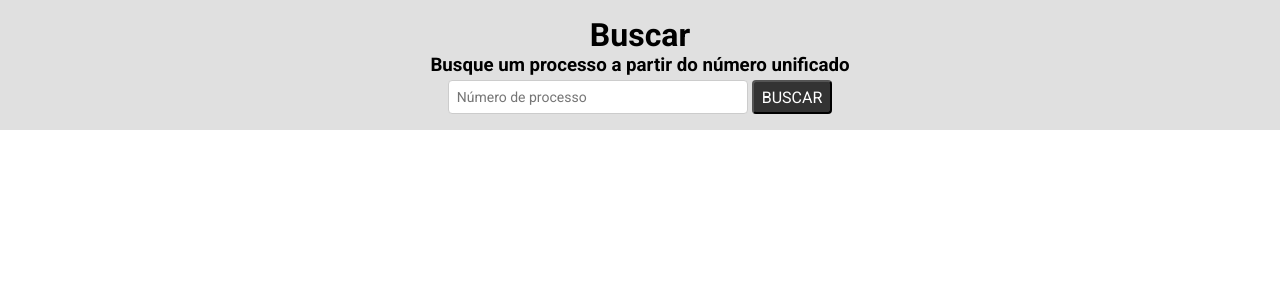
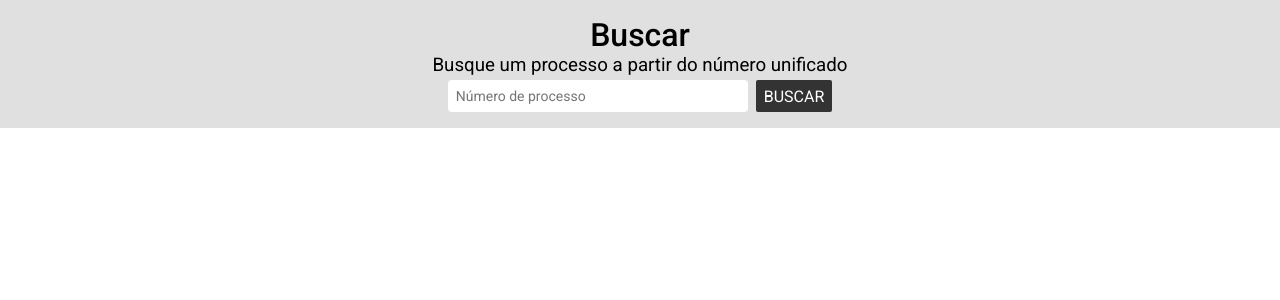
Before and after one commit to fnacarellidev/challenge-jbr, a React (Create React App) app in the folder frontend/: page / in a window 1280 px wide. Shown: the top 300 px of the page. Built offline with nearby package versions, Linux system fonts and the light colour scheme.

Commit message:
tuning up stuff

```diff
--- a/frontend/src/pages/case/styles.css
+++ b/frontend/src/pages/case/styles.css
@@ -1,13 +1,13 @@
 .updates-title-box {
-	background-color: #E0E0E0;
+	font-weight: 500;
 	margin-top: 16px;
 	padding: 8px 16px;
 	border: 1px solid #D1D1D1;
-	font-weight: 500;
+	background-color: #E0E0E0;
 }
 
 .update-box-wrapper {
+	border-top: 0;
 	padding: 12px 16px;
-	border-top: 0;
 	border: 1px solid #d1d1d1;
 }
--- a/frontend/src/pages/search/SearchPage.js
+++ b/frontend/src/pages/search/SearchPage.js
@@ -44,7 +44,7 @@ export default function SearchPage() {
 	return (
 		<div className="search-page-wrapper">
 			<h1 className="search-page-title">Buscar</h1>
-			<h3>Busque um processo a partir do número unificado</h3>
+			<h3 style={{ textAlign: 'center', fontWeight: '400'}}>Busque um processo a partir do número unificado</h3>
 			{ err &&
 				<p className="search-page-error-msg">{errMsg}</p>
 			}
--- a/frontend/src/pages/search/styles.css
+++ b/frontend/src/pages/search/styles.css
@@ -1,18 +1,19 @@
-h3, .search-page-title {
+.search-page-title {
 	text-align: center;
+	font-weight: 500;
 }
 
 .search-page-wrapper {
 	padding: 16px;
-	background-color: #e0e0e0;
+	background-color: #E0E0E0;
 }
 
 .search-page-input {
   padding: 8px;
   font-size: 14px;
-  margin-right: 4px;
+  margin-right: 8px;
   border-radius: 4px;
-  border: 1px solid #CCCCCC;
+  border: none;
   width: 300px;
 }
 
@@ -21,8 +22,9 @@ h3, .search-page-title {
 	cursor: pointer;
 	font-size: 16px;
 	padding: 4px 8px;
-	border-radius: 4px;
+	border-radius: 2px;
 	background-color: #333333;
+	border: none;
 	text-transform: uppercase;
 }
 
```
